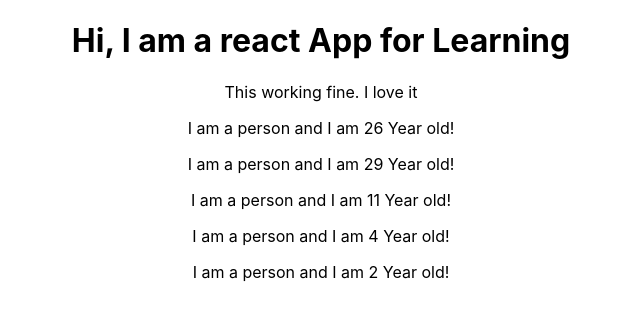
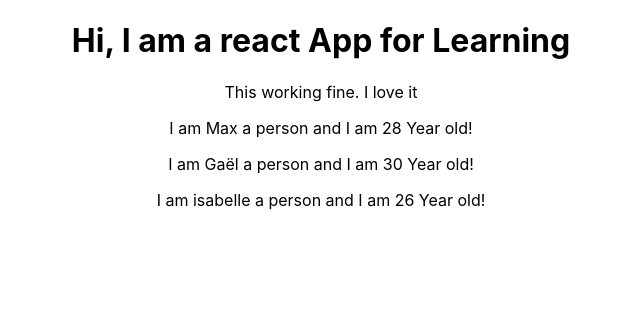
Before and after one commit to hervekhg/reactnativelearningproject, a React (Create React App) app: page / in a window 1280 px wide. Shown: the top 320 px of the page, without its empty margins (319-959 px from the left). Built offline with nearby package versions, Linux system fonts and the light colour scheme.

Commit message:
5.Récupérer les attributs(props) passer en paramètres

```diff
--- a/src/App.js
+++ b/src/App.js
@@ -8,11 +8,9 @@ class App extends Component {
       <div className="App">
         <h1> Hi, I am a react App for Learning </h1>
         <p>This working fine. I love it</p>
-        <Person/>
-        <Person/>
-        <Person/>
-        <Person/>
-        <Person/>
+        <Person name="Max" age="28"/>
+        <Person name="Gaël" age="30"> Je suis un vieux qui aime coder </Person>
+        <Person name="isabelle" age="26"/>
 
       </div>
     );
--- a/src/Person/Person.js
+++ b/src/Person/Person.js
@@ -3,8 +3,8 @@
 import React from 'react';
 
 
-const person = () => {
-	return <p> I am a person and I am {Math.floor(Math.random()*30)} Year old!</p>
+const person = (props) => {
+	return <p> I am {props.name} a person and I am {props.age} Year old!</p>
 };
 
 export default person;
```
